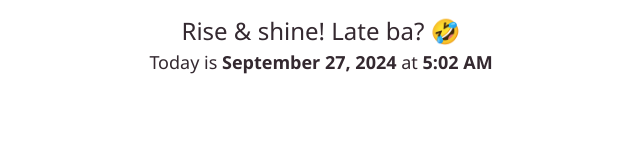
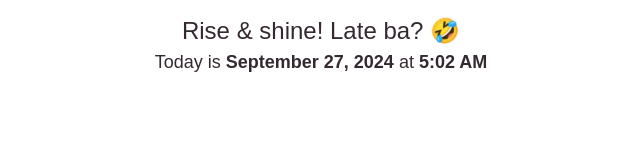
Before and after one commit to pilista/conyo, a plain HTML site: page index.html in a window 1280 px wide. Shown: the whole page, without its empty margins (319-959 px from the left). Drawn offline with Linux system fonts and the light colour scheme.

Commit message:
Update index.html

```diff
--- a/index.html
+++ b/index.html
@@ -3,7 +3,7 @@
     <title>Greeting</title>
     <style>
         #lbl {
-            font-family: Segoe UI;
+            font-family: arial;
             font-size: x-large;
             color: #342930;
             padding: 5px;
```
